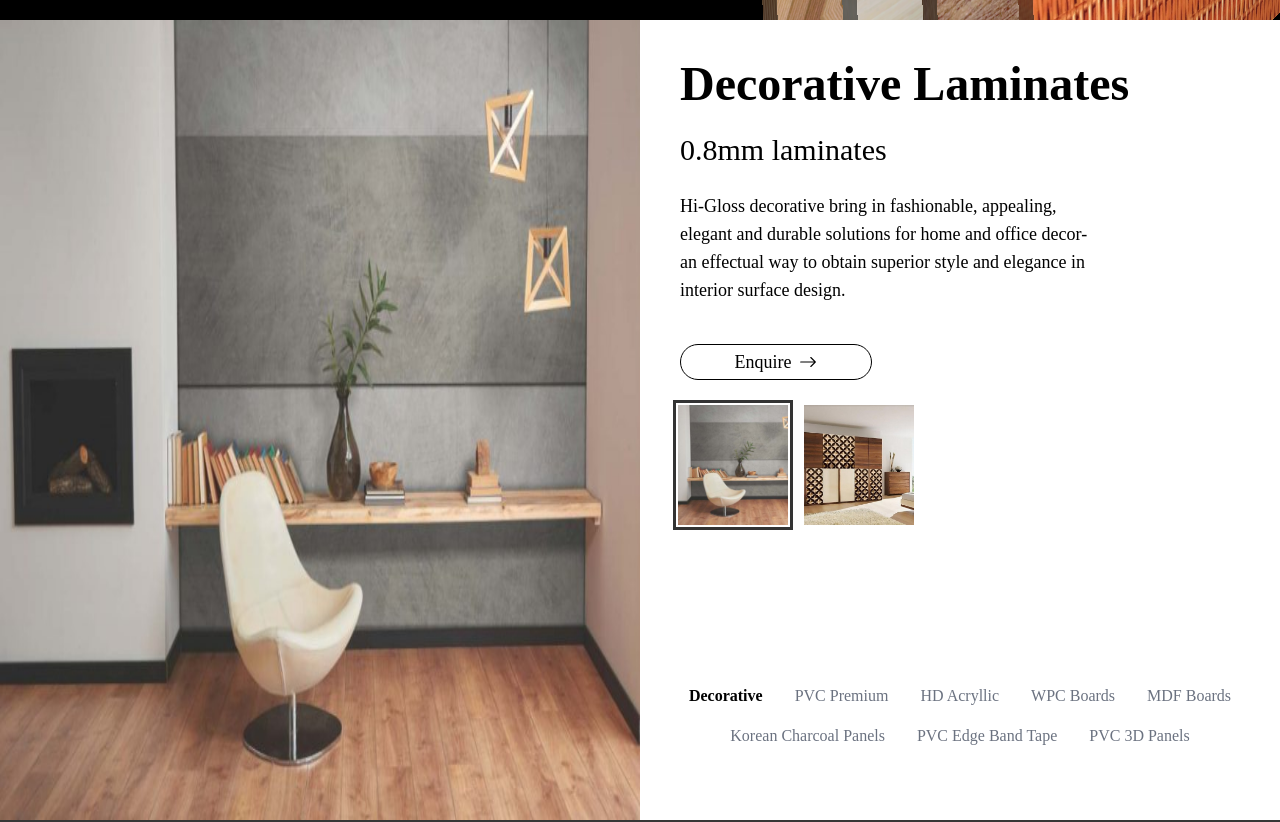
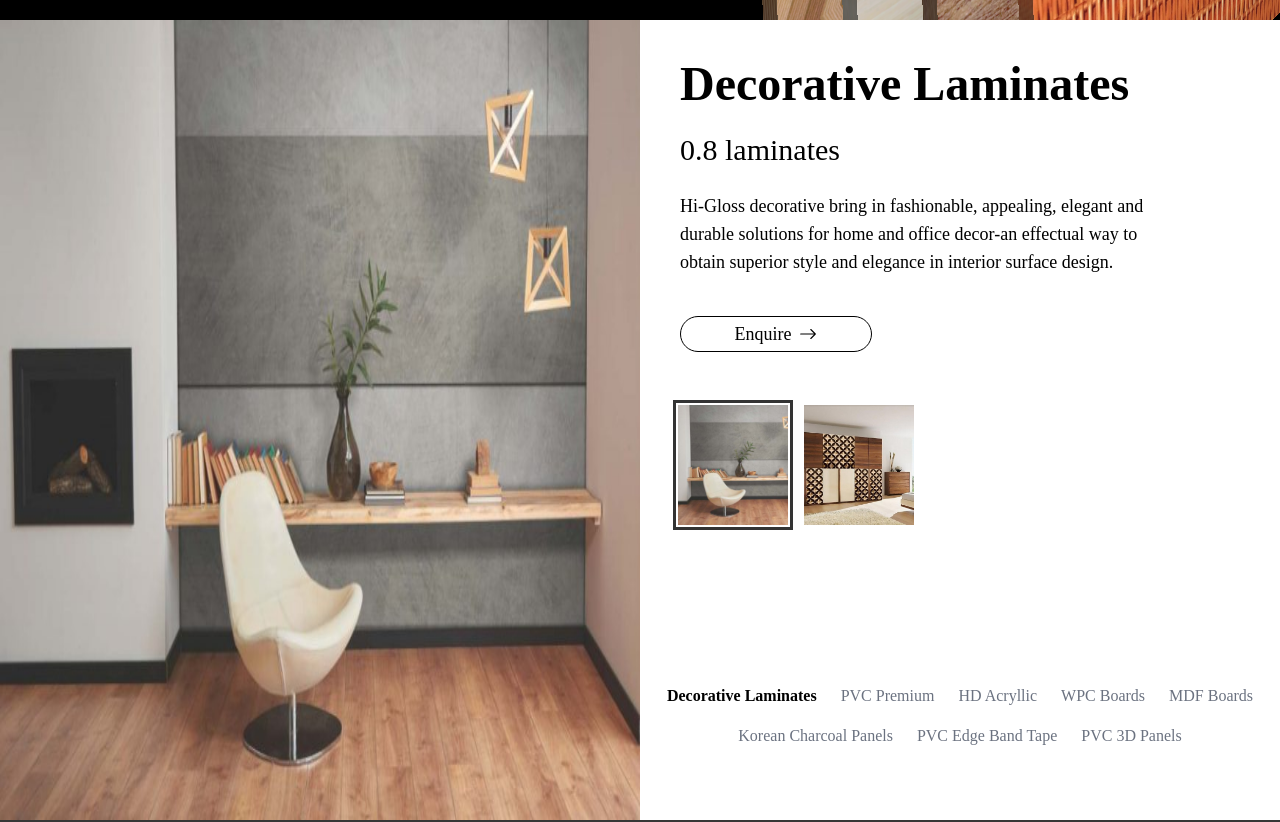
Before and after one commit to lemon-8/trend-laminates, a React (Create React App) app: page /products in a window 1280 px wide. Shown: the part 780-1602 px from the top of the page. Built offline with nearby package versions, Linux system fonts and the light colour scheme.

Commit message:
update: Reformatted products page

```diff
--- a/src/App.css
+++ b/src/App.css
@@ -222,7 +222,7 @@ body::after {
 }
 
 .tab-content{
-  animation: fade 1s ease-in;
+  animation: fade 700ms ease-in-out;
 }
 
 @keyframes fade{
--- a/src/Products.js
+++ b/src/Products.js
@@ -25,65 +25,91 @@ import pvc_tape1 from './images/pvc_tape1.png';
 
 function Products() {
 
-    const ImageSlider = ({ src1, src2, title }) => {
-        return (
-            <div className="grid justify-center h-screen grid-cols-2 text-left">
-                <div className="col-span-1 product-line">
-                    <Carousel dynamicHeight={true} thumbWidth={120} showStatus={false} showArrows={false} infiniteLoop={true} showThumbs={true} showIndicators={false}>
-                        <img src={src1} className="h-screen" alt={`Sample of ${title}`} />
-                        <img src={src2} className="h-screen" alt={`Sample of ${title}`} />
-                    </Carousel>
-                </div>
-                <div className="col-span-1 p-10">
-                    <p className="text-5xl font-bold font-garamond">{title}</p>
-                    <p className="mt-6 text-3xl font-normal">0.8mm laminates</p>
-                    <p className="w-9/12 mt-6 mb-10 text-lg font-normal">Hi-Gloss decorative bring in fashionable, appealing, elegant and durable solutions for home and office decor- an effectual way to obtain superior style and elegance in interior surface design.</p>
-                    <button className="flex items-center justify-center w-48 text-lg font-normal duration-700 border border-black shadow-touch hover:shadow-touch1 rounded-3xl h-9 hover:text-white">Enquire <BsArrowRight className="ml-2" /></button>
-                </div>
-            </div>
-        )
-    }
-
     const Button = ({ text, addClass }) => {
         return (
             <button className={`flex items-center justify-center w-48 p-4 py-6 mt-10 font-medium text-white duration-700 ease-out border border-white shadow-get h-9 rounded-3xl hover:text-black hover:shadow-get1 ${addClass}`}>{text} <BsArrowRight className="ml-2" size={30} /></button>
         )
     }
 
-    const TabItem = props => <div {...props} />;
+    const tabItems = [
+        {
+            id: 1,
+            src1: decorative,
+            src2: decorative1,
+            title: 'Decorative Laminates',
+            subtitle: '0.8 laminates',
+            content: 'Hi-Gloss decorative bring in fashionable, appealing, elegant and durable solutions for home and office decor-an effectual way to obtain superior style and elegance in interior surface design.',
+        },
+        {
+            id: 2,
+            src1: pvc_laminate,
+            src2: pvc_laminate1,
+            title: 'PVC Premium',
+            subtitle: '0.8 laminates',
+            content: 'Hi-Gloss decorative bring in fashionable, appealing, elegant and durable solutions for home and office decor-an effectual way to obtain superior style and elegance in interior surface design.',
+        },
+        {
+            id: 3,
+            src1: acrylic,
+            src2: acrylic1,
+            title: 'HD Acryllic',
+            subtitle: '0.8 laminates',
+            content: 'Hi-Gloss decorative bring in fashionable, appealing, elegant and durable solutions for home and office decor-an effectual way to obtain superior style and elegance in interior surface design.',
+        },
+        {
+            id: 4,
+            src1: wpc_board,
+            src2: wpc_board1,
+            title: 'WPC Boards',
+            subtitle: '0.8 laminates',
+            content: 'Hi-Gloss decorative bring in fashionable, appealing, elegant and durable solutions for home and office decor-an effectual way to obtain superior style and elegance in interior surface design.',
+        },
+        {
+            id: 5,
+            src1: mdf_board,
+            src2: mdf_board1,
+            title: 'MDF Boards',
+            subtitle: '0.8 laminates',
+            content: 'Hi-Gloss decorative bring in fashionable, appealing, elegant and durable solutions for home and office decor-an effectual way to obtain superior style and elegance in interior surface design.',
+        },
+        {
+            id: 6,
+            src1: korean,
+            src2: korean1,
+            title: 'Korean Charcoal Panels',
+            subtitle: '0.8 laminates',
+            content: 'Hi-Gloss decorative bring in fashionable, appealing, elegant and durable solutions for home and office decor-an effectual way to obtain superior style and elegance in interior surface design.',
+        },
+        {
+            id: 7,
+            src1: pvc_tape,
+            src2: pvc_tape1,
+            title: 'PVC Edge Band Tape',
+            subtitle: '0.8 laminates',
+            content: 'Hi-Gloss decorative bring in fashionable, appealing, elegant and durable solutions for home and office decor-an effectual way to obtain superior style and elegance in interior surface design.',
+        },
+        {
+            id: 8,
+            src1: pvc_panel,
+            src2: pvc_panel1,
+            title: 'PVC 3D Panels',
+            subtitle: '0.8 laminates',
+            content: 'Hi-Gloss decorative bring in fashionable, appealing, elegant and durable solutions for home and office decor-an effectual way to obtain superior style and elegance in interior surface design.',
+        },
+    ];
 
-    const Tabs = ({ defaultIndex, children }) => {
-        const [bindIndex, setBindIndex] = React.useState(defaultIndex);
-        const changeTab = newIndex => {
-            setBindIndex(newIndex);
-        };
-        const items = children.filter(item => item.type.name === 'TabItem');
+    const [index, setIndex] = React.useState(1);
 
+    const TabItemComponent = ({
+        title = '',
+        onItemClicked = () => console.error('You passed no action to the component'),
+        isActive = false,
+    }) => {
         return (
-            <div className="wrapper">
-                <div className="tab-view">
-                    {items.map(({ props }) => (
-                        <div
-                            className={`tab-content ${bindIndex === props.index ? 'block' : 'hidden'}`}
-                            key={`tab-content-${props.index}`}
-                        >
-                            <ImageSlider src1={props.src1} src2={props.src2} title={props.title} />
-                            </div>
-                    ))}
-                </div>
-                <div className="absolute right-0 w-1/2 text-center tab-menu bottom-16">
-                    {items.map(({ props: { index, label } }) => (
-                        <button
-                            key={`tab-btn-${index}`}
-                            onClick={() => changeTab(index)}
-                            className={bindIndex === index ? 'font-semibold px-4 py-2 text-black' : 'font-normal px-4 py-2 text-gray-500 hover:text-black hover:font-semibold'}
-                        >
-                            {label}
-                        </button>
-                    ))}
-                </div>
+            <div className={isActive ? 'font-semibold px-3 py-2 text-black' : 'font-normal px-3 py-2 text-gray-500 hover:text-black'} onClick={onItemClicked}>
+                <p>{title}</p>
             </div>
-        );
+        )
     };
 
     return (
@@ -109,18 +135,39 @@ function Products() {
                 </div>
             </div>
             <div id="products-container" className="relative h-screen">
-                <Tabs defaultIndex="1">
-                    <TabItem label="Decorative" index="1" src1={decorative} src2={decorative1} title="Decorative Laminates" />
-                    <TabItem label="PVC Premium" index="2" src1={pvc_laminate} src2={pvc_laminate1} title="PVC Premium" />
-                    <TabItem label="HD Acryllic" index="3" src1={acrylic} src2={acrylic1} title="HD Acryllic" />
-                    <TabItem label="WPC Boards" index="4" src1={wpc_board} src2={wpc_board1} title="WPC Boards" />
-                    <TabItem label="MDF Boards" index="5" src1={mdf_board} src2={mdf_board1} title="MDF Boards" />
-                    <TabItem label="Korean Charcoal Panels" index="6" src1={korean} src2={korean1} title="Korean Charcoal Panels" />
-                    <TabItem label="PVC Edge Band Tape" index="7" src1={pvc_tape} src2={pvc_tape1} title="PVC Edge Band Tape" />
-                    <TabItem label="PVC 3D Panels" index="8" src1={pvc_panel} src2={pvc_panel1} title="PVC 3D Panels" />
-                </Tabs>
+                <div className="absolute right-0 flex flex-wrap justify-center w-1/2 bottom-16">
+                    {tabItems.map(({ id, title }) =>
+                        <TabItemComponent
+                            key={title}
+                            title={title}
+                            onItemClicked={() => setIndex(id)}
+                            isActive={index === id}
+                        />
+                    )}
+                </div>
+                <div>
+                    {tabItems.map(({ id, src1, src2, title, subtitle, content }) => {
+                        return (
+                            index === id ?
+                                <div className="grid justify-center h-screen grid-cols-2 text-left tab-content" key={id}>
+                                    <div className="col-span-1">
+                                        <Carousel dynamicHeight={true} thumbWidth={120} showStatus={false} showArrows={false} infiniteLoop={true} showThumbs={true} showIndicators={false}>
+                                            <img src={src1} className="h-screen" alt={`Sample of ${title}`} />
+                                            <img src={src2} className="h-screen" alt={`Sample of ${title}`} />
+                                        </Carousel>
+                                    </div>
+                                    <div className="col-span-1 p-10">
+                                        <p className="text-5xl font-bold font-garamond">{title}</p>
+                                        <p className="mt-6 text-3xl font-normal">{subtitle}</p>
+                                        <p className="w-10/12 mt-6 mb-10 text-lg font-normal">{content}</p>
+                                        <button className="flex items-center justify-center w-48 text-lg font-normal duration-700 border border-black shadow-touch hover:shadow-touch1 rounded-3xl h-9 hover:text-white">Enquire <BsArrowRight className="ml-2" /></button>
+                                    </div>
+                                </div> : ''
+                        )
+                    })}
+                </div>
             </div>
-        </div>
+        </div >
     )
 }
 
```
